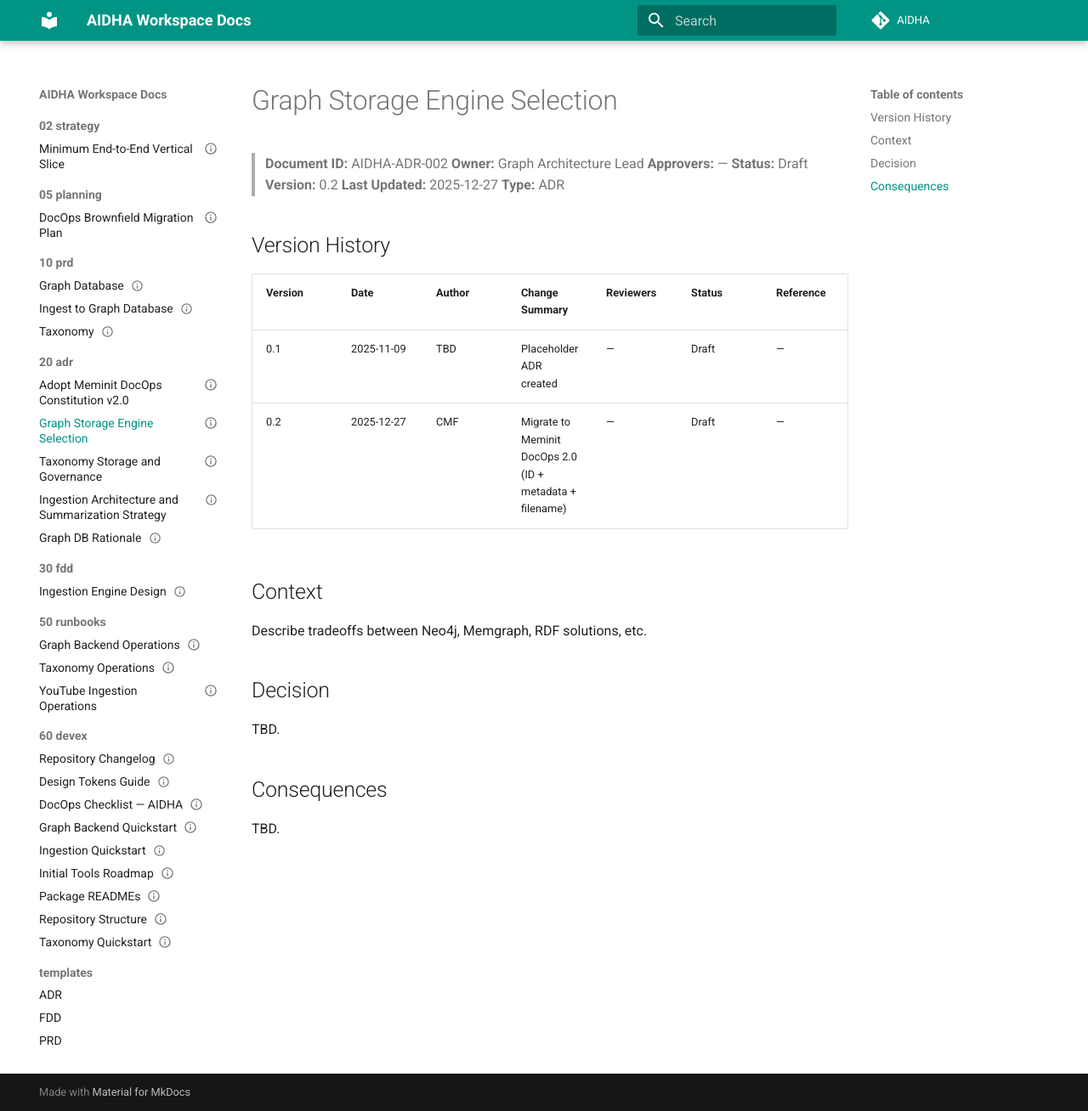
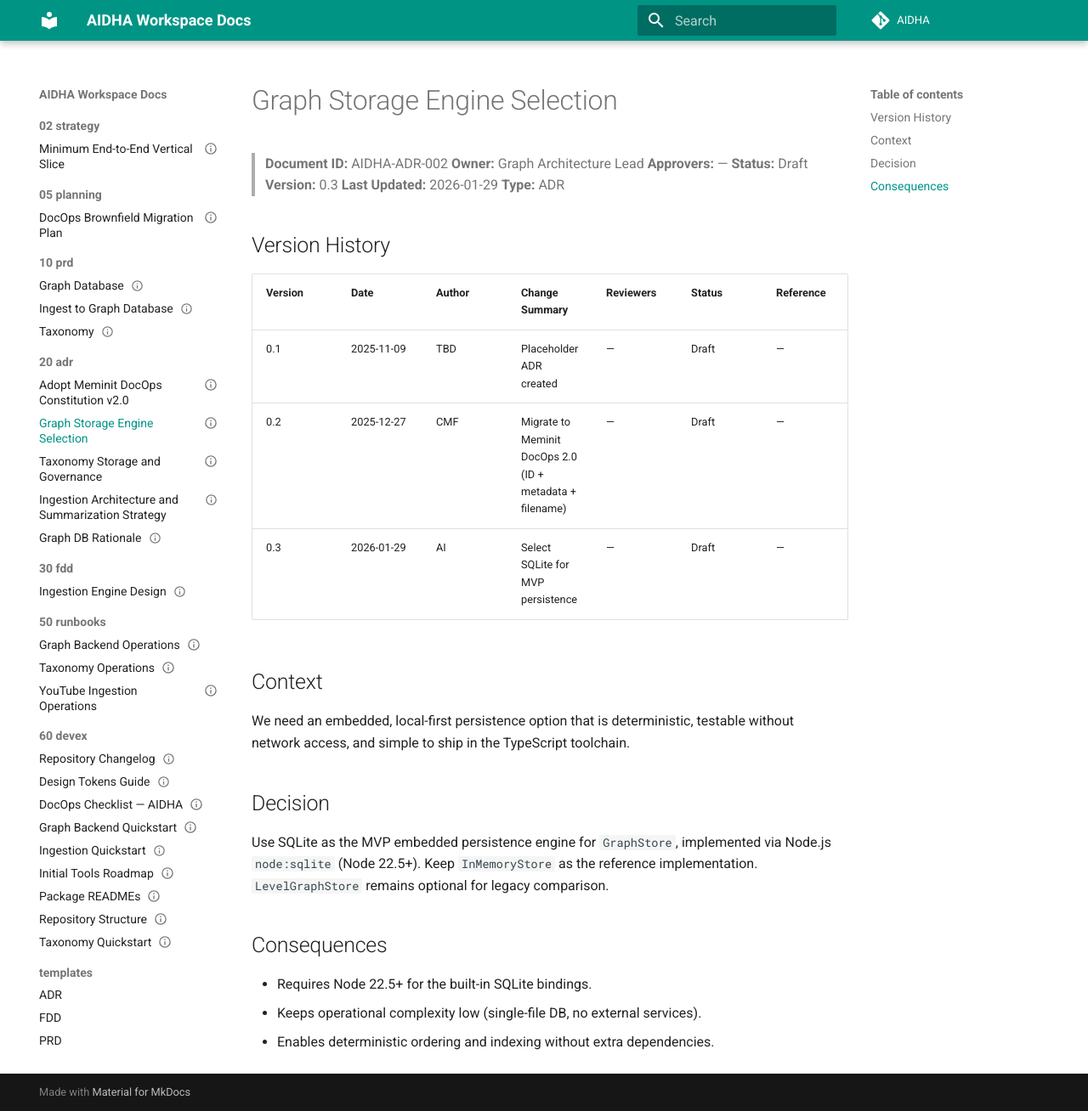
Before and after one commit to GitCmurf/AIDHA, an MkDocs documentation site: the page built from docs/20-adr/adr-002-graph-storage-engine.md, in a window 1280 px wide and 1308 px high. Shown: the whole window at 85% size. Built offline with MkDocs 1.6.1 and Material for MkDocs 9.7.7, drawn with Linux system fonts in a browser that asks for light colours; comment, search, counter and statistics services are not loaded; the version menu is left out.

Commit message:
chore: docs

```diff
--- a/docs/20-adr/adr-002-graph-storage-engine.md
+++ b/docs/20-adr/adr-002-graph-storage-engine.md
@@ -2,8 +2,8 @@
 document_id: AIDHA-ADR-002
 owner: Graph Architecture Lead
 status: Draft
-last_updated: 2025-12-27
-version: '0.2'
+last_updated: 2026-01-29
+version: '0.3'
 title: Graph Storage Engine Selection
 type: ADR
 docops_version: '2.0'
@@ -14,8 +14,8 @@ docops_version: '2.0'
 > **Owner:** Graph Architecture Lead
 > **Approvers:** —
 > **Status:** Draft
-> **Version:** 0.2
-> **Last Updated:** 2025-12-27
+> **Version:** 0.3
+> **Last Updated:** 2026-01-29
 > **Type:** ADR
 
 ## Version History
@@ -24,15 +24,21 @@ docops_version: '2.0'
 | ------- | ---------- | ------ | -------------------------------------------------------- | --------- | ------ | --------- |
 | 0.1     | 2025-11-09 | TBD    | Placeholder ADR created                                  | —         | Draft  | —         |
 | 0.2     | 2025-12-27 | CMF    | Migrate to Meminit DocOps 2.0 (ID + metadata + filename) | —         | Draft  | —         |
+| 0.3     | 2026-01-29 | AI     | Select SQLite for MVP persistence                        | —         | Draft  | —         |
 
 ## Context
 
-Describe tradeoffs between Neo4j, Memgraph, RDF solutions, etc.
+We need an embedded, local-first persistence option that is deterministic,
+testable without network access, and simple to ship in the TypeScript toolchain.
 
 ## Decision
 
-TBD.
+Use SQLite as the MVP embedded persistence engine for `GraphStore`, implemented
+via Node.js `node:sqlite` (Node 22.5+). Keep `InMemoryStore` as the reference
+implementation. `LevelGraphStore` remains optional for legacy comparison.
 
 ## Consequences
 
-TBD.
+- Requires Node 22.5+ for the built-in SQLite bindings.
+- Keeps operational complexity low (single-file DB, no external services).
+- Enables deterministic ordering and indexing without extra dependencies.
--- a/mkdocs.yml
+++ b/mkdocs.yml
@@ -32,6 +32,8 @@ plugins:
   - macros
   - git-revision-date-localized:
       enable_creation_date: true
+exclude_docs: |
+  **/WIP-*.md
 extra:
   version:
     provider: false
```
Also changed, not shown: docs/01-indices/catalog.json (+4 -4 lines), docs/10-prd/prd-001-graph-database.md (+40 -26 lines), package.json (+4 -4 lines), packages/reconditum/README.md (+8 -6 lines), 2 other files.
